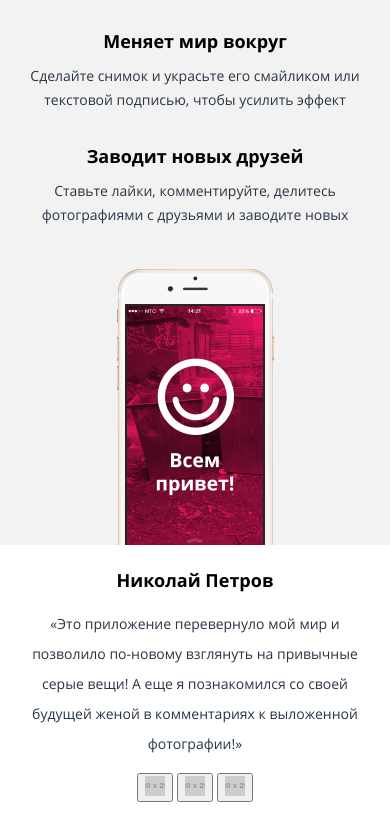
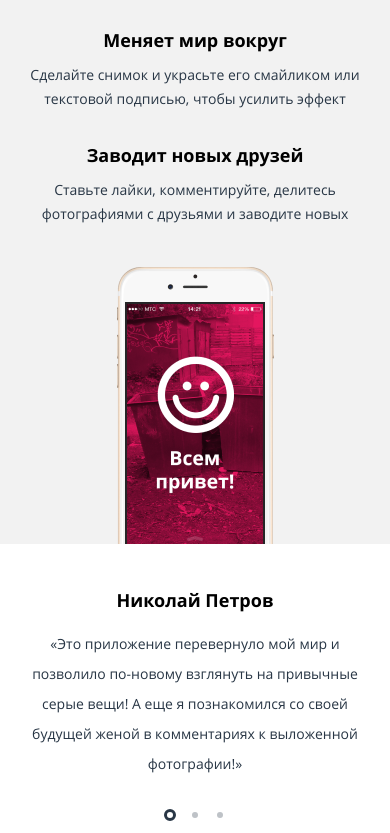
Before and after one commit to gsem73/315531-pink-21, a website: page source/index.html in a window 390 px wide. Shown: the part 1402-2235 px from the top of the page. Drawn offline with nearby package versions, Linux system fonts and the light colour scheme; files that its build step writes are made by us from their sources.

Commit message:
Верстка блока Review

```diff
--- a/source/index.html
+++ b/source/index.html
@@ -24,6 +24,13 @@
         <path d="M20.908 41H0V21.4762H20.908V41Z" fill="#2DABE2"/>
         <path d="M44 41H23.092V21.4762H44V41Z" fill="#F9BC15"/>
       </symbol>
+      <symbol id="left-arrow" viewBox="0 0 22 41" fill="none">
+        <path opacity="0.3" d="M2.0413 20.5035L21.7483 1.4144C21.8281 1.3379 21.8914 1.24683 21.9346 1.14646C21.9778 1.04608 22 0.938398 22 0.829635C22 0.720871 21.9778 0.613187 21.9346 0.512814C21.8914 0.41244 21.8281 0.321369 21.7483 0.24487C21.6686 0.167255 21.5738 0.105671 21.4694 0.0636507C21.365 0.0216304 21.2532 0 21.1401 0C21.0271 0 20.9153 0.0216304 20.8109 0.0636507C20.7065 0.105671 20.6117 0.167255 20.532 0.24487L0.252535 19.9088C0.17249 19.9862 0.108978 20.0781 0.0656429 20.1793C0.0223074 20.2805 0 20.389 0 20.4985C0 20.6081 0.0223074 20.7166 0.0656429 20.8178C0.108978 20.919 0.17249 21.0109 0.252535 21.0883L20.532 40.7621C20.6967 40.9157 20.9167 41.001 21.1453 41C21.3139 40.9985 21.4783 40.9488 21.6181 40.8572C21.7578 40.7656 21.8666 40.6362 21.9309 40.485C21.9952 40.3339 22.0122 40.1677 21.9797 40.0072C21.9473 39.8467 21.8668 39.6991 21.7483 39.5827L2.0413 20.5035Z" fill="#283645"/>
+      </symbol>
+      <symbol id="right-arrow" viewBox="0 0 22 41" fill="none">
+        <path opacity="0.3" d="M19.9587 20.4965L0.251671 39.5856C0.171938 39.6621 0.108643 39.7532 0.065443 39.8535C0.0222435 39.9539 0 40.0616 0 40.1704C0 40.2791 0.0222435 40.3868 0.065443 40.4872C0.108643 40.5876 0.171938 40.6786 0.251671 40.7551C0.33144 40.8327 0.426224 40.8943 0.530588 40.9363C0.634953 40.9784 0.746847 41 0.859852 41C0.972857 41 1.08475 40.9784 1.18911 40.9363C1.29348 40.8943 1.38826 40.8327 1.46803 40.7551L21.7475 21.0912C21.8275 21.0138 21.891 20.9219 21.9344 20.8207C21.9777 20.7195 22 20.611 22 20.5015C22 20.3919 21.9777 20.2834 21.9344 20.1822C21.891 20.081 21.8275 19.9891 21.7475 19.9117L1.46803 0.237877C1.30326 0.0842934 1.08329 -0.00102615 0.85474 7.62939e-06C0.6861 0.00154114 0.52166 0.0511971 0.381939 0.14278C0.24222 0.234364 0.133411 0.363811 0.069088 0.51498C0.00476646 0.666149 -0.0122204 0.83234 0.0202503 0.992809C0.052721 1.15328 0.133209 1.30093 0.251671 1.41732L19.9587 20.4965Z" fill="#283645"/>
+      </symbol>
+
     </svg>
 
     <header class="pink-page__header main-nav main-nav--opened">
@@ -162,21 +169,19 @@
               </li>
             </ul>
             <div class="review__control-button">
-              <button class="review__toggle" type="button">
-                <img src="https://via.placeholder.com/20x20" width="20" height="20" alt="">
-              </button>
-              <button class="review__toggle" type="button">
-                <img src="https://via.placeholder.com/20x20" width="20" height="20" alt="">
-              </button>
-              <button class="review__toggle" type="button">
-                <img src="https://via.placeholder.com/20x20" width="20" height="20" alt="">
-              </button>
+              <button class="review__toggle review__toggle--active" type="button"></button>
+              <button class="review__toggle" type="button"></button>
+              <button class="review__toggle" type="button"></button>
             </div>
             <button class="review__prev-button" type="button">
-              <img src="https://via.placeholder.com/20x20" width="20" height="20" alt="">
+              <svg width="22" height="41">
+                <use xlink:href="#left-arrow"></use>
+              </svg>
             </button>
             <button class="review__next-button" type="button">
-              <img src="https://via.placeholder.com/20x20" width="20" height="20" alt="">
+              <svg width="22" height="41">
+                <use xlink:href="#right-arrow"></use>
+              </svg>
             </button>
           </div>
         </div>
--- a/source/sass/blocks/features.scss
+++ b/source/sass/blocks/features.scss
@@ -2,7 +2,7 @@
   list-style: none;
   padding: 0;
   margin: 0;
-  padding-top: 69px;
+  padding-top: 68px;
   display: grid;
   grid-template-columns: 1fr;
 
@@ -78,7 +78,7 @@
     &::after {
       content: "";
       display: block;
-      height: 276px;
+      height: 277px;
       position: absolute;
       left: 0;
       right: 0;
--- a/source/sass/blocks/research.scss
+++ b/source/sass/blocks/research.scss
@@ -18,13 +18,12 @@
       content: "";
       display: block;
       width: 238px;
-      height: 268px;
+      height: 266px;
       background-image: url("../img/timer.svg");
       background-position: center;
-      background-size: 100% 100%;
+      background-size: 238px 276px;
       grid-column: 1 / 2;
       grid-row: 1 / 2;
-      align-self: center;
     }
 
     @media (min-width: $desktop-size) {
--- a/source/sass/blocks/review.scss
+++ b/source/sass/blocks/review.scss
@@ -1,9 +1,8 @@
 .review {
-  padding-top: 20px;
-  padding-bottom: 60px;
   display: grid;
   grid-template-columns: 1fr;
   grid-template-areas: "message-area" "control-area";
+  padding: 8px 0;
 
   @media (min-width: $desktop-size) {
     grid-template-columns: 60px 1fr 60px;
@@ -17,15 +16,13 @@
   margin: 0;
 }
 
-.review__item {
-  padding: 0;
-  margin: 0;
-}
 
 .review__message {
   grid-area: message-area;
   padding: 0;
   margin: 0;
+  padding-top: 8px;
+  padding-bottom: 8px;
   display: flex;
   flex-direction: column;
 }
@@ -33,9 +30,16 @@
 .review__link {
   text-align: center;
   order: 1;
+  margin-top: 25px;
 
   @media (min-width: $tablet-size) {
     order: 2;
+    margin-top: 18px;
+  }
+
+  @media (min-width: $desktop-size) {
+    margin-top: 19px;
+    margin-bottom: 81px;
   }
 }
 
@@ -83,10 +87,21 @@
   color: $base-dark;
   text-align: center;
   order: 2;
+  margin-top: 14px;
 
   @media (min-width: $tablet-size) {
     font-size: 18px;
     order: 1;
+    margin-top: 29px;
+  }
+
+  @media (min-width: $desktop-size) {
+    padding-top: 138px;
+    padding-left: 50px;
+    padding-right: 50px;
+    background-image: url("../img/quotes.svg");
+    background-repeat: no-repeat;
+    background-position: 50% 26px;
   }
 }
 
@@ -94,6 +109,16 @@
   grid-area: control-area;
   justify-self: center;
   align-self: center;
+  display: flex;
+  padding-top: 8px;
+  padding-bottom: 8px;
+  justify-content: center;
+  align-items: center;
+
+  @media (min-width: $tablet-size) {
+    padding-top: 27px;
+    padding-bottom: 27px;
+  }
 
   @media (min-width: $desktop-size) {
     display: none;
@@ -103,8 +128,11 @@
 .review__prev-button {
   grid-area: prev-area;
   display: none;
-  justify-self: center;
+  justify-self: start;
   align-self: center;
+  border: none;
+  background-color: transparent;
+  padding: 0;
 
   @media (min-width: $desktop-size) {
     display: block;
@@ -114,10 +142,33 @@
 .review__next-button {
   grid-area: next-area;
   display: none;
-  justify-self: center;
+  justify-self: end;
   align-self: center;
+  border: none;
+  background-color: transparent;
+  padding: 0;
 
   @media (min-width: $desktop-size) {
     display: block;
   }
 }
+
+.review__toggle {
+  width: 12px;
+  height: 12px;
+  padding: 0;
+  margin: 0;
+  background-clip: content-box;
+  background-color: rgba($base-dark, 0.3);
+  border-radius: 50%;
+  border: 3px solid transparent;
+
+  &:not(:last-child) {
+    margin-right: 13px;
+  }
+
+  &--active {
+    border: 3px solid $base-dark;
+    background-color: transparent;
+  }
+}
```
Also changed, not shown: source/img/quotes.svg (added).
